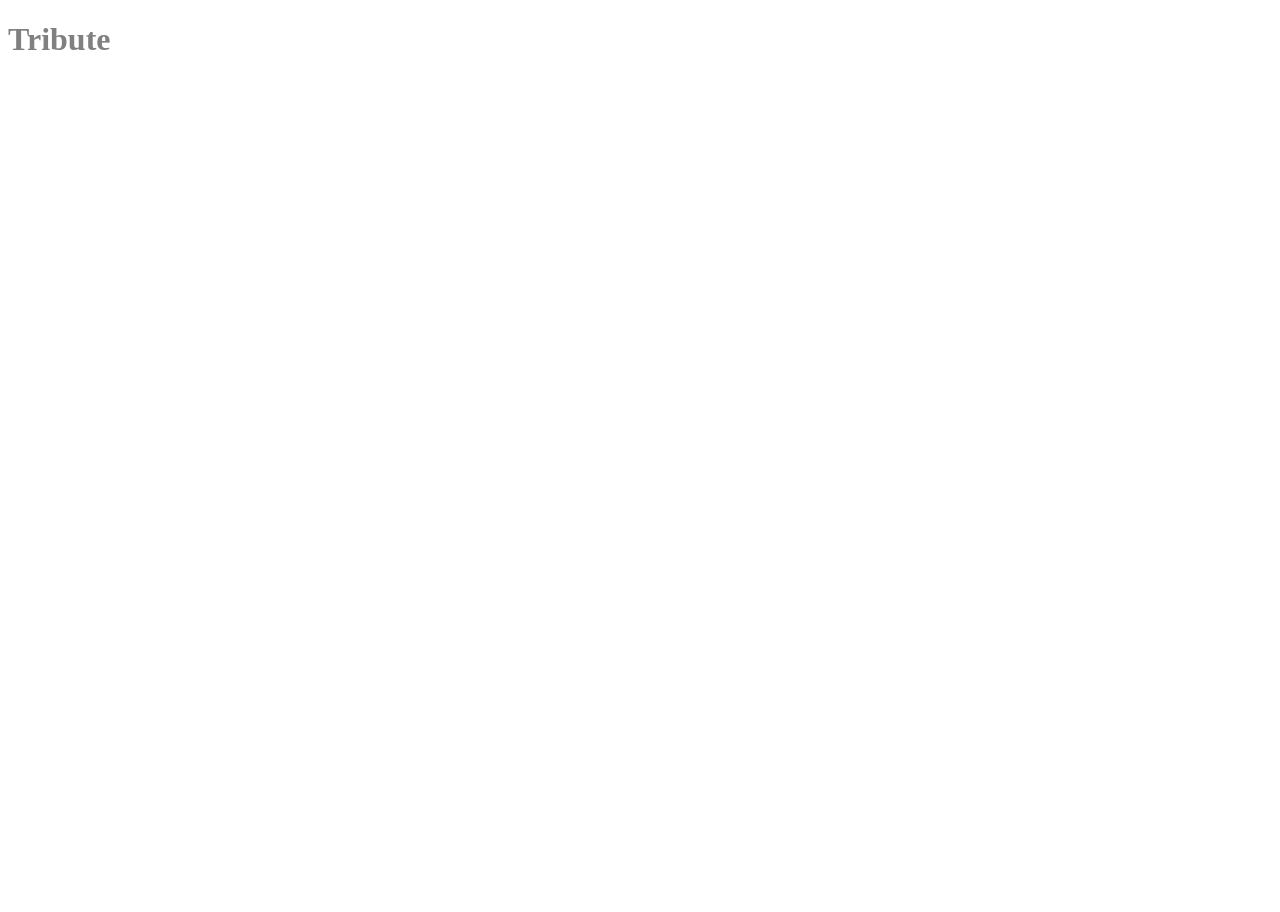
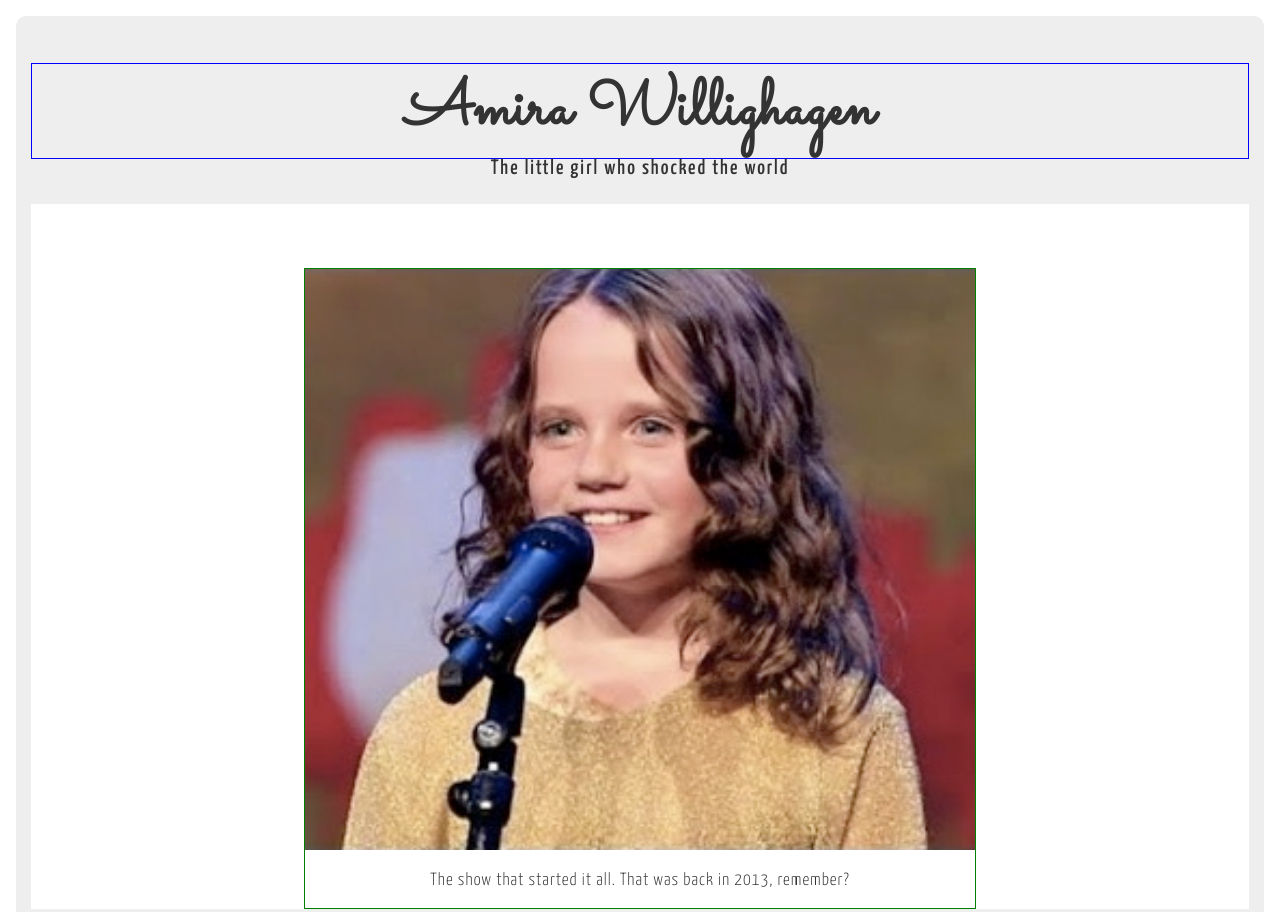
Before and after one commit to tioung/tribute1.0, a plain HTML site: page index.html in a window 1280 px wide. Shown: the top 912 px of the page. Before the commit the page ends 800 px from the top, so only its background shows below. Drawn offline with Linux system fonts and the light colour scheme.

Commit message:
second commit

```diff
--- a/index.html
+++ b/index.html
@@ -1,13 +1,56 @@
 <!DOCTYPE html>
-<html lang="en" dir="ltr">
-  <head>
-    <meta charset="utf-8">
-    <link rel="stylesheet" href="/style.css">
-    <title>Tribute 1.0</title>
-  </head>
-  <body>
-     <h1>Tribute</h1>
+<html lang="en">
+<head>
+  <meta charset="UTF-8">
+  <meta name="viewport" content="width=device-width, initial-scale=1.0">
+  <meta http-equiv="X-UA-Compatible" content="ie=edge">
+  <link rel="preconnect" href="https://fonts.gstatic.com">
+  <link href="https://fonts.googleapis.com/css2?family=Sacramento&family=Yanone+Kaffeesatz:wght@200;300;500;600&display=swap" rel="stylesheet">
+  <!-- <link href="https://fonts.googleapis.com/css2?family=Yanone+Kaffeesatz:wght@200;300;500;600&display=swap" rel="stylesheet"> -->
+  <link rel="stylesheet" href="/style.css">
+  <title>Amira Willighagen</title>
+</head>
+<body>
+  <div class="container">
+    <header>
+      <h1>Amira Willighagen</h1>
+      <p>The little girl who shocked the world</p>
+    </header>
+
+    <main>
+      <div class="main-image">
+        <img src="/images/amira-willighagen.jpg" alt="">
+        <p>The show that started it all. That was back in 2013, remember?</p>
+      </div>
+      <div class="body">
+        <p>
+          Amira Willighagen speaks both Dutch and Afrikaans because she was born to a Dutch father and a South African mother whose mother tongue is Afrikaans. She grew up surrounded by classical music. At the age of seven, during a holiday in England, she heard the aria "Nessun Dorma", performed by Luciano Pavarotti.[4] In that period she looked at her brother Fincent playing the violin, their mother Frieda also played the violin and the father Gerrit played the piano. She did not know how to play instruments, so she tried to sing vocally. At the beginning, before taking singing lessons, Willighagen learned by herself to sing opera arias, using YouTube tutorials.[5] That's how she discovered her talent and passion for music. Even her mother was surprised when she heard her the first time singing.[6] Two of her first public appearances took place in 2012, at the "Music makes Friends" festival in Colmschate (accompanied by her family) and as a solo singer in the Emmaus Children's Choir, singing a Dutch version of the song "Nella Fantasia".[7] After two years of practice and performance improvement, she was ready to participate in the show Holland's Got Talent. Indeed, she won the admiration of the jury, the public and millions of people from all over the world who saw her on television and on the Internet.[8]
+        </p>
+        <p>Some notable achievements:</p>
+        <ul>
+          <li>
+            won the sixth season of Holland's Got Talent in 2013, at the age of nine.
+            Contents
+          </li>
+          <li>
+            appeared with André Rieu and his Johann Strauss Orchestra in Maastricht
+          </li>
+          <li>
+            supports her own charity project, Stichting Gelukskinders (Lucky Children Foundation), to build playgrounds for poor children of South African townships
+          </li>
+        </ul>
+      </div>
+
+    </main>
+
+    <footer>
+      <p>
+        Learn more about Amira Willighagen on her <a href="https://en.wikipedia.org/wiki/Amira_Willighagen">Wikipedia entry</a>.
+      </p>
+    </footer>
 
 
-  </body>
+
+  </div><!--container-->
+</body>
 </html>
--- a/style.css
+++ b/style.css
@@ -1,3 +1,77 @@
+html, body{
+  margin:0;
+}
 body{
-  color:gray;
+  font-family: 'Yanone Kaffeesatz', sans-serif;
+  font-weight: 300;
+  font-size: 16px;
+  color:#333;
+  letter-spacing: 0.0625em;
 }
+h1, h3{
+  margin:0;
+}
+h1{
+  font-size: 4rem;
+}
+
+.container{
+  /* width:80%;
+  max-width: 1200px; */
+  margin: 1rem;
+  border:15px solid #EEE;
+  border-radius: 10px;
+}
+
+header, .body, footer{
+  background-color: #EEE;
+}
+header{
+
+  padding:2em 0 0.25em;
+  text-align: center;
+}
+
+header h1{
+  /* letter-spacing: 0.0625em; */
+  font-weight:bold;
+  font-family: 'Sacramento', cursive;
+  border:1px solid blue;
+
+}
+
+header p{
+  letter-spacing: 0.0925em;
+  font-size: 1.3rem;
+  font-weight: 500;
+  margin-top:0;
+}
+
+.main-image{
+  width:55%;
+  margin: 4rem auto 0;
+  border:1px solid green;
+}
+.main-image img{
+  width:100%;
+  object-fit: cover;
+}
+.main-image p{
+  font-size: 1.1rem;
+  /* letter-spacing: 0.0625em; */
+  text-align: center;
+}
+
+.body{
+  padding:2em;
+  font-size: 1.5rem;
+  /* letter-spacing: 0.0625em; */
+  line-height: 2;
+  text-align: justify;
+  /* width:33%; */
+  /* margin:0rem auto; */
+}
+.body p{
+  width: 40%;
+  margin:0 auto;
+}
```
Also changed, not shown: images/amira-willighagen.jpg (added).
